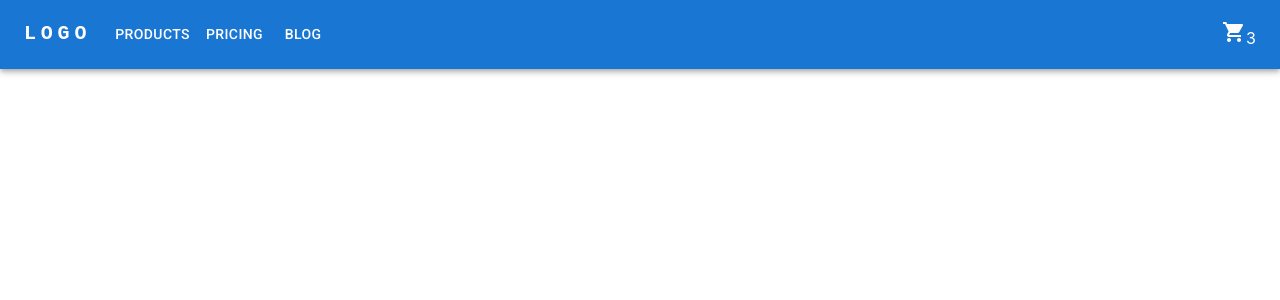
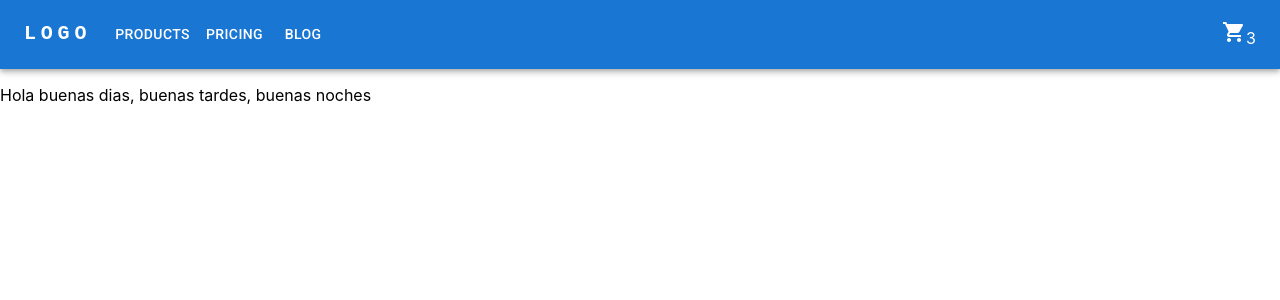
Before and after one commit to GodoyAlejandro/reactJs-Alejandro-Godoy, a React (Create React App) app: page / in a window 1280 px wide. Shown: the top 300 px of the page. Built offline with nearby package versions, Linux system fonts and the light colour scheme.

Commit message:
last commit adding itemListContainer

```diff
--- a/src/App.js
+++ b/src/App.js
@@ -1,9 +1,12 @@
-import Header from "./components/Header";
+import ItemListContainer from "./components/ItemListContainer";
+import NavBar from "./components/NavBar";
 
 function App() {
+  const greetings = 'Hola buenas dias, buenas tardes, buenas noches';
   return (
     <>
-    <Header/>
+    <NavBar/>
+    <ItemListContainer greetings={greetings}/>
     </>
   );
 }
--- a/src/components/Cart.jsx
+++ b/src/components/CartWidget.jsx
@@ -1,6 +1,6 @@
 import ShoppingCartIcon from '@mui/icons-material/ShoppingCart';
 
-const Cart = ({cartProp}) => {
+const CartWidget = ({cartProp}) => {
     return(
         <>
             <span><ShoppingCartIcon/></span>
@@ -8,4 +8,4 @@ const Cart = ({cartProp}) => {
         </>
     )
 }
-export default Cart;
+export default CartWidget;
--- /dev/null
+++ b/src/components/ItemListContainer.jsx
@@ -0,0 +1,11 @@
+import React from 'react'
+
+const ItemListContainer = ({greetings}) => {
+  return (
+    <>
+    <p>{greetings}</p>
+    </>
+  )
+}
+
+export default ItemListContainer
--- a/src/components/Header.jsx
+++ b/src/components/NavBar.jsx
@@ -9,11 +9,11 @@ import MenuIcon from '@mui/icons-material/Menu';
 import Container from '@mui/material/Container';
 import Button from '@mui/material/Button';
 import MenuItem from '@mui/material/MenuItem';
-import Cart from './Cart';
+import CartWidget from './CartWidget';
 
 const pages = ['Products', 'Pricing', 'Blog'];
 
-const Header = () => {
+const NavBar = () => {
   let cartProp = 3;
   const [anchorElNav, setAnchorElNav] = React.useState(null);
 
@@ -115,11 +115,11 @@ const Header = () => {
           </Box>
 
           <Box sx={{ flexGrow: 0 }}>
-            <Cart cartProp={cartProp}/>
+            <CartWidget cartProp={cartProp}/>
           </Box>
         </Toolbar>
       </Container>
     </AppBar>
   );
 };
-export default Header;
+export default NavBar;
```
